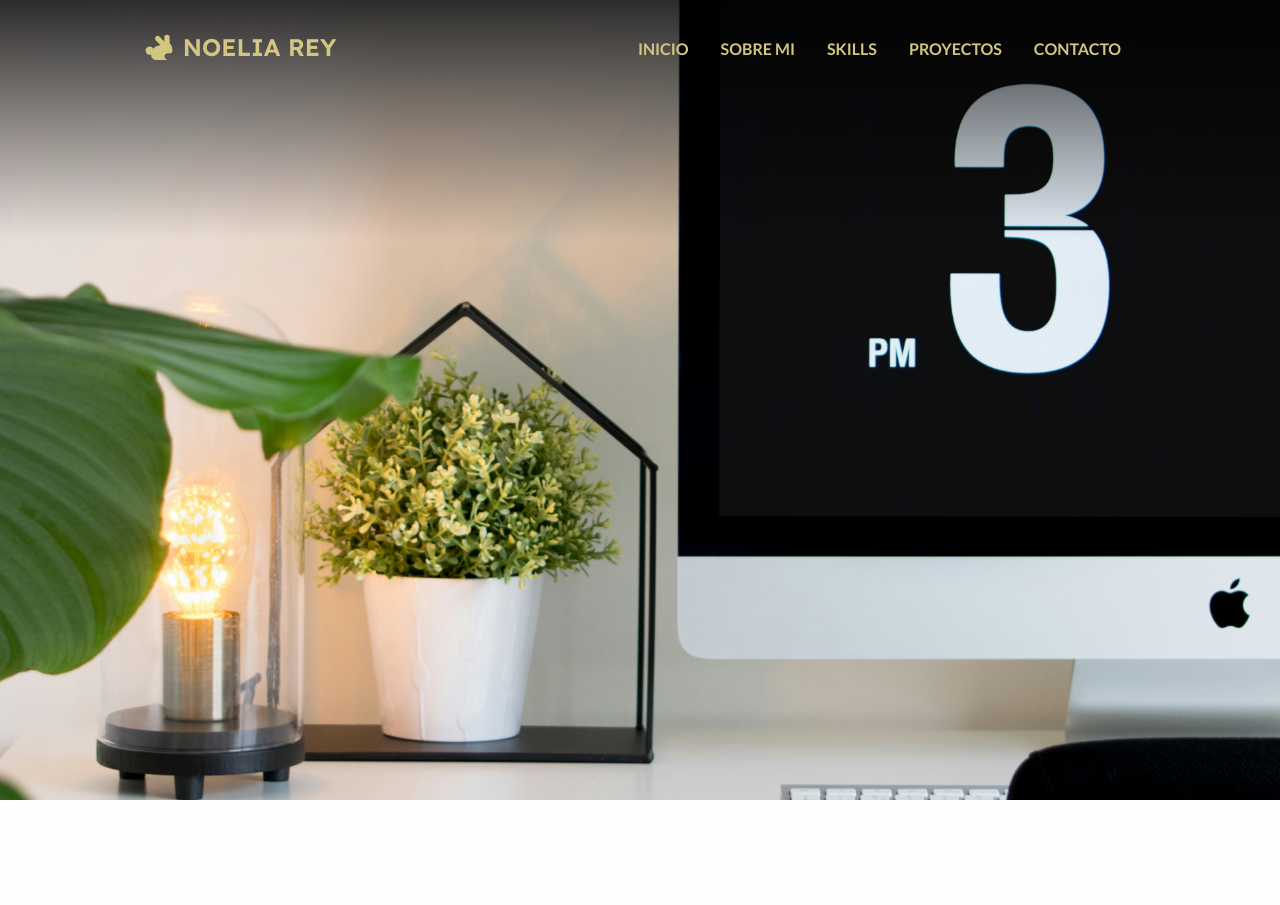
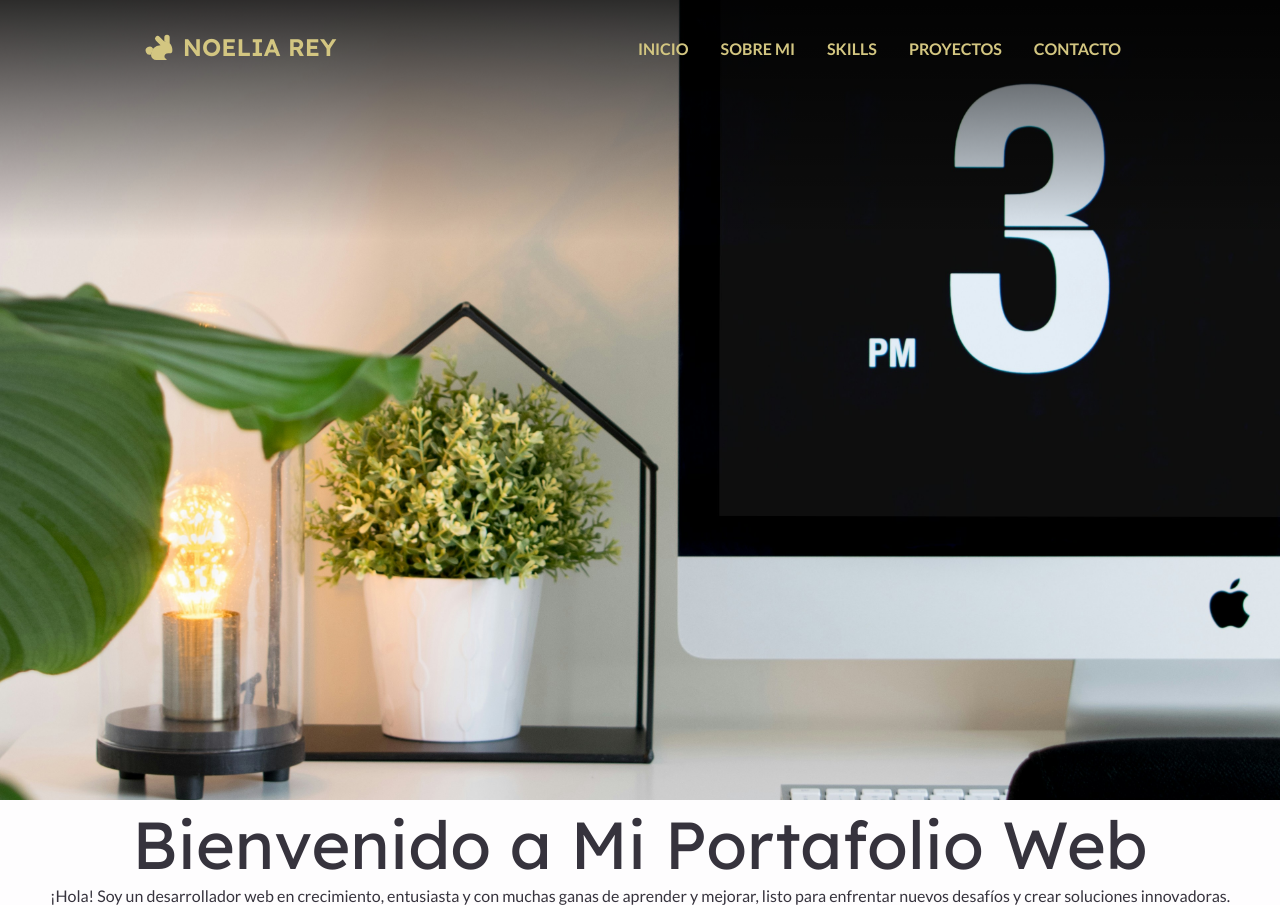
Before and after one commit to Bedknobs/Portafolio, a React (Vite) app in the folder frontend/: page / in a window 1280 px wide. Before the commit the page ends 803 px from the top, so only its background shows below. Built offline with nearby package versions, Linux system fonts and the light colour scheme.

Commit message:
Started the Welcome part

```diff
--- a/frontend/src/components/home/Home.jsx
+++ b/frontend/src/components/home/Home.jsx
@@ -20,6 +20,15 @@ export default function Home() {
       <div className="coverImage">
         <img src="../../../src/assets/homeImage.jpg" alt="Background" />
       </div>
+
+      <div className="welcomeText">
+        <p className="welcomeTitle">Bienvenido a Mi Portafolio Web</p>
+        <p className="welcomeSubtitle">
+          ¡Hola! Soy un desarrollador web en crecimiento, entusiasta y con
+          muchas ganas de aprender y mejorar, listo para enfrentar nuevos
+          desafíos y crear soluciones innovadoras.
+        </p>
+      </div>
     </>
   );
 }
--- a/frontend/src/components/home/home.css
+++ b/frontend/src/components/home/home.css
@@ -54,3 +54,14 @@ nav {
   position: absolute;
   z-index: 2;
 }
+
+.welcomeText {
+  display: flex;
+  flex-direction: column;
+  align-items: center;
+}
+
+.welcomeTitle {
+  font-size: 4.15rem;
+  font-family: var(--title-font);
+}
```
